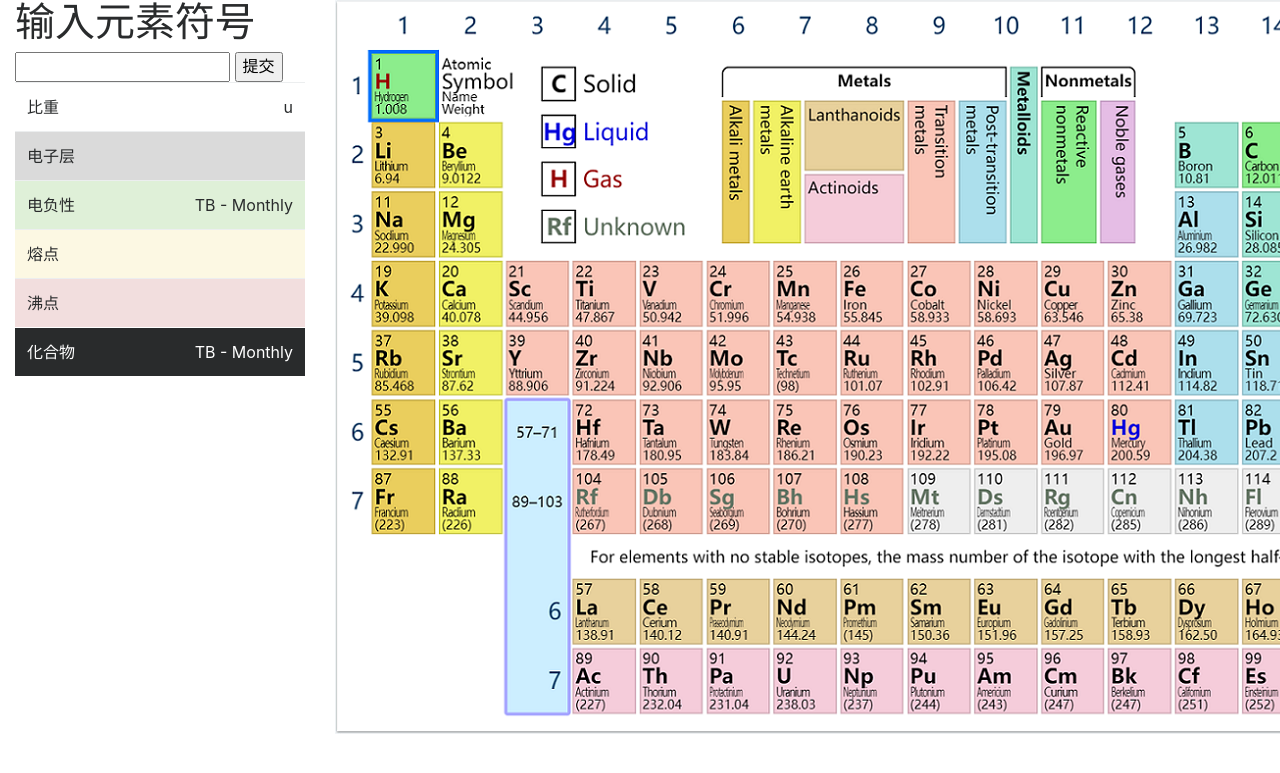
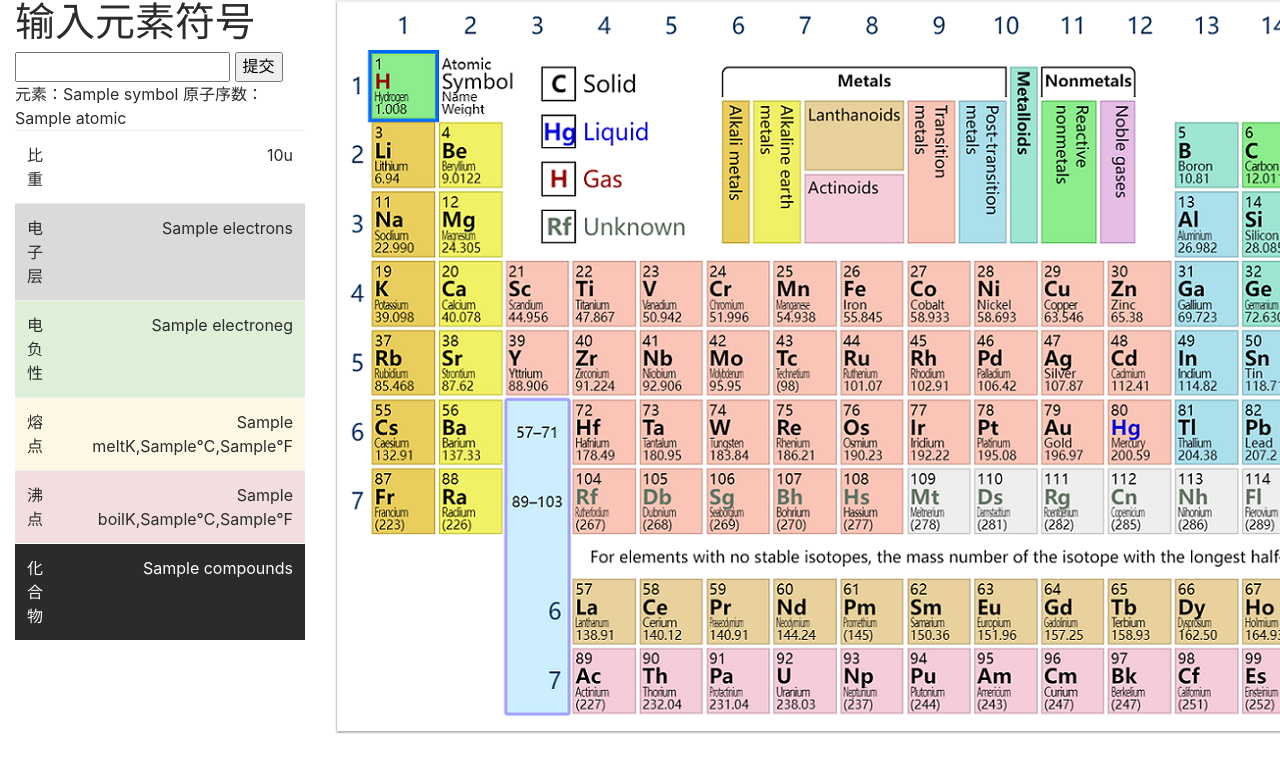
Before and after one commit to CLAvenger/DL-HW1, a Flask app: template templates/index.html in a window 1280 px wide; the page is wider, and only the part inside the window is pictured. Shown: the top 773 px of that part. Run offline with Flask 3, Linux system fonts and the light colour scheme; the template is opened without the code that fills it: most values are stand-ins (such as "Sample title", 1, 10 or a date in 2020).

Commit message:
由输入元素得到数据并成功展示在网页上

```diff
--- a/app.py
+++ b/app.py
@@ -1,13 +1,16 @@
 from flask import Flask,render_template,request
+from utils import *
 app = Flask(__name__,static_url_path='', static_folder='templates')
 
 @app.route('/', methods=['GET', 'POST'])
 def index():
-    symbol=''
     if request.method == 'POST':
         symbol = request.form.get('symbol')
-        print(symbol)
-    return render_template('index.html',symbol=symbol)
+        prop,compounds=get_data(symbol)
+        if not prop:
+            return render_template('index.html',error="没有这个元素")
+        return render_template('index.html',prop=prop,compounds=compounds)
+    return render_template('index.html')
 
 if __name__ == '__main__':
     app.debug=True
--- a/templates/css/style.css
+++ b/templates/css/style.css
@@ -21,7 +21,6 @@ body {
 table {
     width: 20%;
     max-width: 20%;
-    border-collapse: collapse;
     margin: 0 auto;
     }
 
--- a/templates/index.html
+++ b/templates/index.html
@@ -24,6 +24,12 @@
         		<input type="text" name="symbol" >
         		<input type="submit" value="提交">
     		</form>
+			{% if error %}
+				{{error}}
+			{% endif %}
+			{% if prop  %}
+				元素：{{prop.symbol}} 原子序数：{{prop.atomic}}
+			{% endif %}
 			<table class="table">
 				<tbody>
 					<tr>
@@ -37,7 +43,10 @@
 							比重
 						</td>
 						<td>
-							 u
+							{% if prop and prop.weight %}
+							{{prop.weight}}u
+							{% endif %}
+
 						</td>
 					</tr>
 					<tr class="table-active">
@@ -45,7 +54,9 @@
 							电子层
 						</td>
 						<td>
-
+							{% if prop and prop.electrons %}
+							{{prop.electrons}}
+							{% endif %}
 						</td>
 					</tr>
 					<tr class="table-success">
@@ -53,7 +64,11 @@
 							电负性
 						</td>
 						<td>
-							TB - Monthly
+							{% if prop and prop.electroneg %}
+							{{prop.electroneg}}
+							{% elif prop %}
+							N/A
+							{% endif %}
 						</td>
 					</tr>
 					<tr class="table-warning">
@@ -61,7 +76,11 @@
 							熔点
 						</td>
 						<td>
-
+							{% if prop and prop.melt %}
+							{{prop.melt}}K,{{prop.melt_c}}℃,{{prop.melt_f}}°F
+							{% elif prop %}
+							N/A
+							{% endif %}
 						</td>
 					</tr>
 					<tr class="table-danger">
@@ -69,7 +88,11 @@
 							沸点
 						</td>
 						<td>
-
+							{% if prop and prop.boil %}
+							{{prop.boil}}K,{{prop.boil_c}}℃,{{prop.boil_f}}°F
+							{% elif prop %}
+							N/A
+							{% endif %}
 						</td>
 					</tr>
 					<tr class="table-inverse">
@@ -77,7 +100,11 @@
 							化合物
 						</td>
 						<td>
-							TB - Monthly
+							{% if compounds %}
+							{{compounds}}
+							{% elif prop %}
+							N/A
+							{% endif %}
 						</td>
 					</tr>
 				</tbody>
@@ -94,8 +121,4 @@
     <script src="js/scripts.js"></script>
   </body>
 
-<!-- align="right" -->
-<!-- <div class="image-container"> -->
-				<!-- <img src="ele.png" alt="元素周期表" >  -->
-			<!-- </div> -->
 </html>
```
Also changed, not shown: utils.py (+13 -3 lines), 1 other file.
